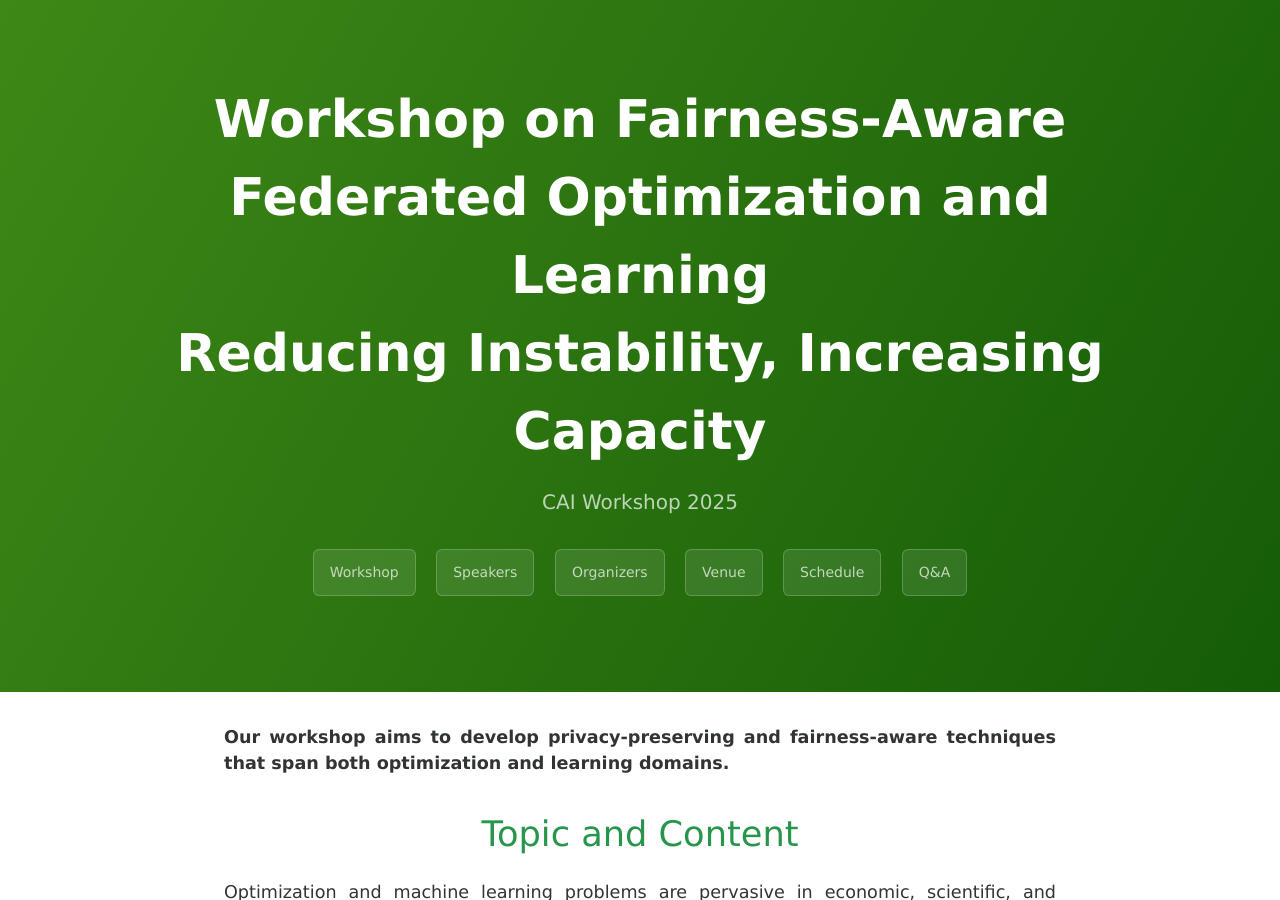
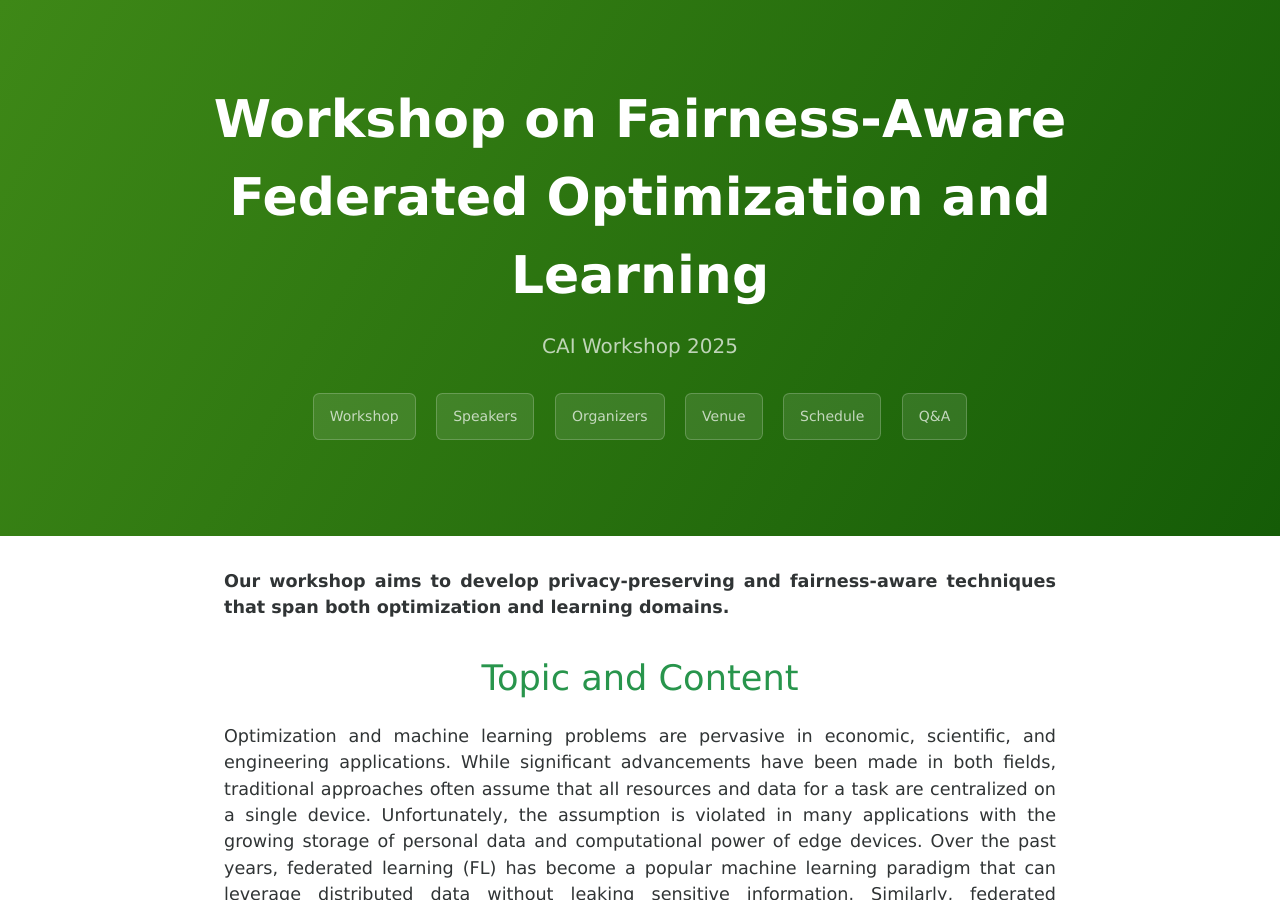
Before and after one commit to xw00616/Fairness-aware-Federated-Optimization-and-Learning, a Jekyll site: the page built from index.md, in a window 1280 px wide and 900 px high. Built offline with Jekyll 4.4.1, drawn with Linux system fonts in a browser that asks for light colours.

Commit message:
Update _config.yml

```diff
--- a/_config.yml
+++ b/_config.yml
@@ -1,5 +1,5 @@
 # Setup
-title: Workshop on Fairness-Aware Federated Optimization and Learning <br> Reducing Instability, Increasing Capacity
+title: Workshop on Fairness-Aware Federated Optimization and Learning <br>
 description: CAI Workshop 2025
 baseurl:      "/Fairness-aware-Federated-Optimization-and-Learning"
 paginate:     1
```
